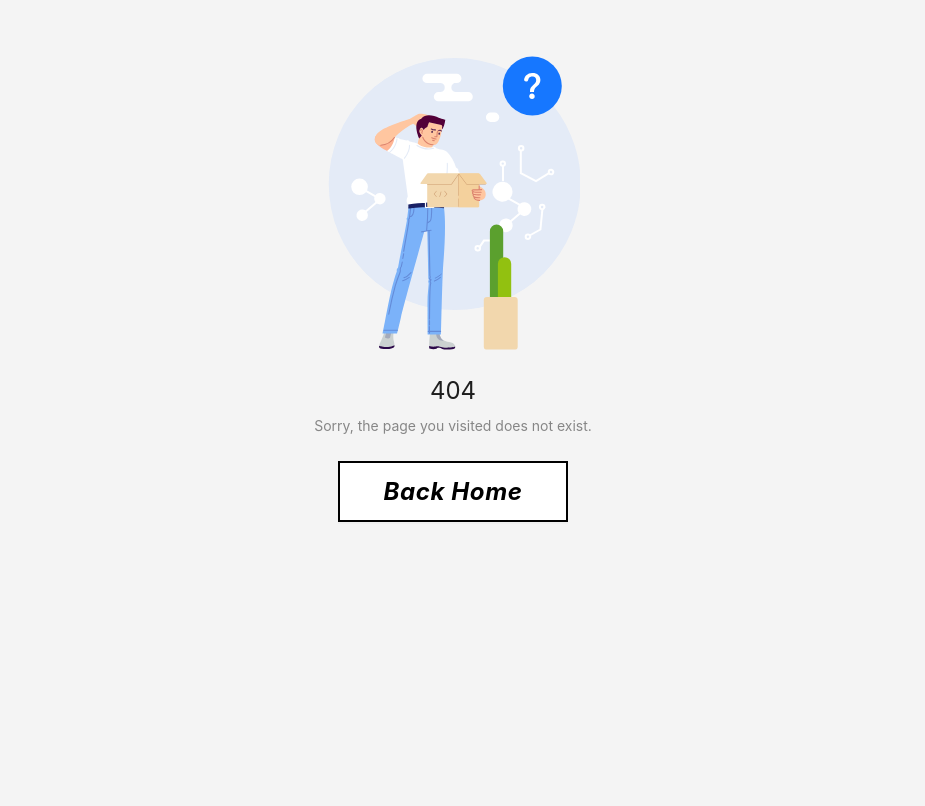
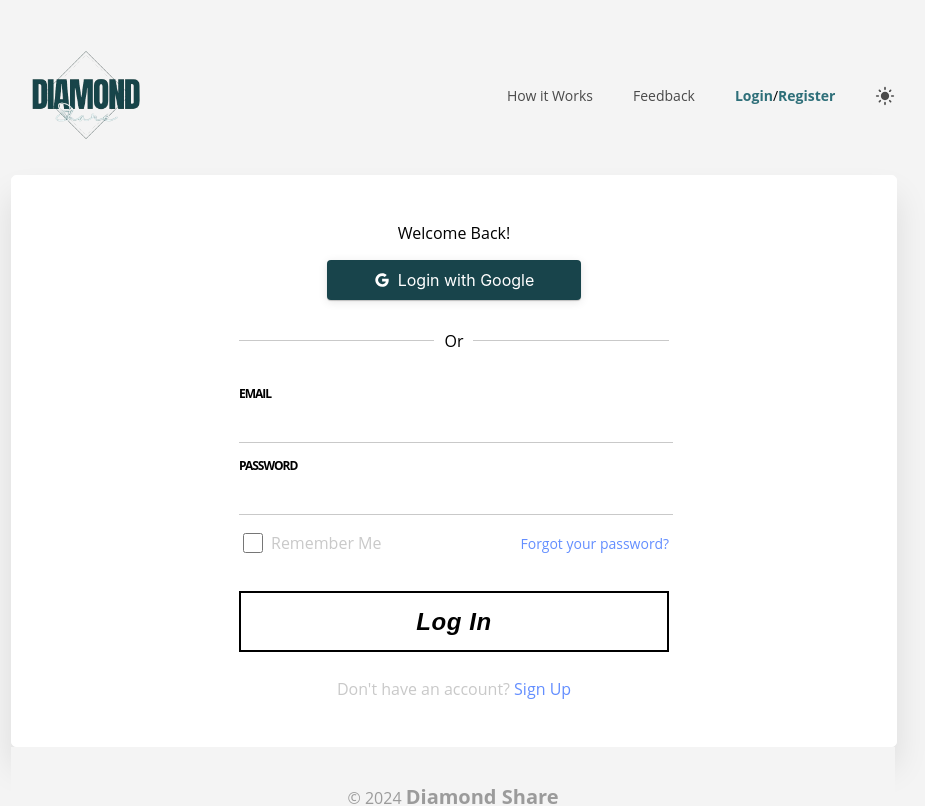
Before and after one commit to Abdulmoizk/diamond-share, a React (Vite) app: page /login in a window 1280 px wide. Before the commit this address had no page. Shown: the top 806 px of the page, without its empty margins (187-1112 px from the left). Built offline with nearby package versions, Linux system fonts and the light colour scheme.

Commit message:
login and signup page ui

```diff
--- /dev/null
+++ b/src/components/CardLogin.jsx
@@ -0,0 +1,60 @@
+import LoginForm from "./LoginForm";
+import { Button } from "antd";
+import { GoogleOutlined } from "@ant-design/icons";
+import "./index.scss";
+import AppForm from "./antd/form";
+import ThemeButton from "./button";
+import { Link } from "react-router-dom";
+
+function LoginCard() {
+  return (
+    <div className="login-card">
+      <div className="center-div">
+        <div className="sec-1">
+          <p>Welcome Back!</p>
+          <Button
+            className="google-btn"
+            icon={<GoogleOutlined />}
+            type="primary"
+          >
+            Login with Google
+          </Button>
+          <div>
+            <div className="line-div"></div>
+            <span>Or</span>
+            <div className="line-div"></div>
+
+          </div>
+        </div>
+        <div className="sec-2">
+          <div>
+            <label htmlFor="">Email</label>
+            <br />
+            <input type="text" />
+          </div>
+          <div>
+            <label htmlFor="">Password</label>
+            <br />
+            <input type="text" />
+          </div>
+          <div className="check-box">
+            <span>
+              <input type="checkbox" /> Remember Me
+            </span>
+            <Link>Forgot your password?</Link>
+          </div>
+
+          <div>
+            <ThemeButton title={"Log In"} />
+          </div>
+          <p>Don't have an account? <Link to={'/signup'}>Sign Up</Link></p>
+        </div>
+      </div>
+    </div>
+  );
+}
+
+export default LoginCard;
+{
+  /* <AppForm /> */
+}
--- /dev/null
+++ b/src/components/CardSignup.jsx
@@ -0,0 +1,37 @@
+import "./index.scss";
+import ThemeButton from "./button";
+import { Link } from "react-router-dom";
+
+function SignupCard() {
+  return (
+    <div className="login-card">
+        <div className="div-div">
+
+      <div className="center-div">
+        <div className="sec-2">
+          <div>
+            <label htmlFor="">Email</label>
+            <br />
+            <input type="text" placeholder="Enter your email address" />
+          </div>
+          <div>
+            <label htmlFor="">Password</label>
+            <br />
+            <input type="password" placeholder="Enter your password" />
+          </div>
+
+          <div>
+            <ThemeButton title={"Create Free Account"} />
+          </div>
+          <p>
+            Already Member? <Link to={"/login"}>Log In</Link>
+          </p>
+        </div>
+
+      </div>
+        </div>
+    </div>
+  );
+}
+
+export default SignupCard;
--- a/src/components/Cardmain.jsx
+++ b/src/components/Cardmain.jsx
@@ -32,7 +32,7 @@ function MainCard({ childData }) {
     setType(newType);
   };
   const onDrop = async (acceptedFiles) => {
-    settempFiles([...files, ...acceptedFiles]);
+    settempFiles([...tempFiles, ...acceptedFiles]);
     let arr = [];
     for (var i = 0; acceptedFiles.length > i; i++) {
       arr.push(uploadFile(acceptedFiles[i], files + i));
--- a/src/components/Header.jsx
+++ b/src/components/Header.jsx
@@ -19,7 +19,9 @@ function Header() {
     <div className="">
       <div className="header-bar">
         <div className="logo">
+          <Link to={"/"}>
           <img src={LOGO_Light} alt="" />
+          </Link>
         </div>
         <div className="menu-bar">
           <ul>
--- /dev/null
+++ b/src/components/antd/form.jsx
@@ -0,0 +1,64 @@
+import React from "react";
+import { Button, Checkbox, Form, Input } from "antd";
+import ThemeButton from "../button";
+const onFinish = (values) => {
+  console.log("Success:", values);
+};
+const onFinishFailed = (errorInfo) => {
+  console.log("Failed:", errorInfo);
+};
+const AppForm = () => (
+  <Form
+    name="basic"
+    labelCol={{
+      span: 8,
+    }}
+    wrapperCol={{
+      span: 16,
+    }}
+    style={{
+      maxWidth: 600,
+    }}
+    initialValues={{
+      remember: true,
+    }}
+    onFinish={onFinish}
+    onFinishFailed={onFinishFailed}
+    autoComplete="off"
+  >
+    <Form.Item
+      label="Username"
+      name="username"
+      rules={[
+        {
+          required: true,
+          message: "Please input your username!",
+        },
+      ]}
+    >
+      <Input />
+    </Form.Item>
+
+    <Form.Item
+      label="Password"
+      name="password"
+      rules={[
+        {
+          required: true,
+          message: "Please input your password!",
+        },
+      ]}
+    >
+      <Input.Password />
+    </Form.Item>
+
+    <Form.Item name="remember" valuePropName="checked">
+      <Checkbox>Remember me</Checkbox>
+    </Form.Item>
+
+    <Form.Item>
+     <ThemeButton title={"Login"}/>
+    </Form.Item>
+  </Form>
+);
+export default AppForm;
--- a/src/components/index.scss
+++ b/src/components/index.scss
@@ -191,3 +191,155 @@ footer {
     }
   }
 }
+.login-card {
+  display: flex;
+  flex-direction: column;
+  gap: 20px;
+  background-color: $white;
+  width: 100%;
+  min-height: 390px;
+  margin-top: 0px;
+  box-shadow: 0 21px 33px 0 rgba(0, 0, 0, 0.1);
+  border: 1px solid $white;
+  border-radius: 5px;
+
+
+  .center-div {
+    margin: 30px auto;
+    width: 100%;
+    max-width: 430px;
+
+    .sec-1 {
+      text-align: center;
+      button {
+        max-width: 254px;
+      }
+      div {
+        margin: 20px 0;
+        position: relative;
+        display: flex;
+        align-items: center;
+
+        &::before,
+        &::after {
+          content: "";
+          flex-grow: 1;
+          border-bottom: 1px solid #c9c9c9;
+        }
+
+        span {
+          background-color: #fff;
+          padding: 0 10px;
+          position: relative;
+          z-index: 1;
+        }
+      }
+    }
+    .sec-2 {
+      display: flex;
+      gap: 10px;
+      flex-direction: column;
+      .check-box {
+        display: flex;
+        align-items: center;
+        justify-content: space-between;
+        a{
+          font-family: "Open Sans", sans-serif;
+          font-weight: 400;
+          color: #638eff;
+          text-decoration: none;
+        font-size: 14px;
+        }
+        span {
+          font-family: "Open Sans", sans-serif;
+          font-weight: 400;
+          color: #c9c9c9;
+          display: flex;
+          gap: 5px;
+          clip: rect(0, 0, 0, 0);
+          align-items: center;
+          input {
+            width: 20px;
+          }
+        }
+        // background-color: aqua;
+      }
+      button {
+        margin-top: 20px;
+        width: 100%;
+        font-weight: 900 !important;
+      }
+      label {
+        display: inline-block;
+        margin-bottom: 5px;
+        font-size: 12px;
+        font-weight: 700;
+        letter-spacing: -1px;
+        text-align: left;
+        color: #000;
+        text-transform: uppercase;
+      }
+      input {
+        width: 100%;
+        height: 30px;
+        padding-top: 4px;
+        border: none;
+        border-bottom: solid 1px #c9c9c9;
+        font-size: 14px;
+        line-height: 1.93;
+        letter-spacing: -0.4px;
+        color: #000;
+        font-family: "Open Sans", sans-serif;
+        font-weight: 700;
+        &::placeholder{
+          font-weight: 400;
+          font-size: medium;
+          letter-spacing: -0.4px;
+          color: #c9c9c9;
+        }
+        &:focus {
+          outline: none;
+        }
+      }
+      p{
+        text-align: center;
+        color: #c9c9c9;
+        a{
+          font-family: "Open Sans", sans-serif;
+          font-weight: 400;
+          color: #638eff;
+          text-decoration: none;
+        }
+      }
+    }
+    .google-btn {
+      width: 100%;
+      max-width: 254px;
+      min-height: 40px;
+      border-radius: 4px;
+      border: none;
+      padding: 0px 55px;
+      background-color: $primary-color !important;
+      font-size: 16px;
+      color: #fff;
+      font-weight: 400;
+      transition: box-shadow 0.15s ease-in-out;
+      box-shadow: 0 2px 10px 0 rgba(0, 0, 0, 0.1),
+        0 1px 1px 0 rgba(0, 0, 0, 0.2);
+      &:hover {
+        background-color: $primary-light-color !important;
+        box-shadow: 0 2px 10px 0 rgba(0, 0, 0, 0.1),
+          0 1px 1px 0 rgba(0, 0, 0, 0.2), 0 2px 23px 0 rgba(0, 0, 0, 0.19);
+        &:active {
+          background-color: $primary-color !important;
+          box-shadow: 0 2px 10px 0 rgba(0, 0, 0, 0.1),
+            0 1px 1px 0 rgba(0, 0, 0, 0.2);
+        }
+      }
+    }
+  }
+}
+.div-div{
+  display: flex;
+  margin: 3% 0px;
+}
--- a/src/config/Router.jsx
+++ b/src/config/Router.jsx
@@ -1,15 +1,20 @@
 import{BrowserRouter, Routes, Route} from 'react-router-dom';
 import HomePage from '../pages/home';
 import PageNotExist from '../pages/home/pagenotexists';
+import RegisterPage from '../pages/Signup';
+import LoginPage from '../pages/Login';
+import TutorialPage from '../pages/Tutorial';
+import FeedbackPage from '../pages/Feedback';
 
 function AppRouter() {
     return (
         <BrowserRouter>
         <Routes>
             <Route path="/" element={<HomePage />} />
-            {/* <Route path="tutorial" element={< />} />
-            <Route path="/login" element={< />} />
-            <Route path="/signup" element={< />} /> */}
+            <Route path="tutorial" element={<TutorialPage />} />
+            <Route path="feedback" element={<FeedbackPage />} />
+            <Route path="/login" element={<LoginPage />} />
+            <Route path="/signup" element={<RegisterPage />} />
             <Route path="*" element={<PageNotExist />} />
         </Routes>
         </BrowserRouter>
--- /dev/null
+++ b/src/pages/Feedback.jsx
@@ -0,0 +1,15 @@
+import React from "react";
+import Header from "../components/Header";
+import "./home/css/Style.scss";
+const FeedbackPage = () => {
+  return (
+    <div className="ccontainer">
+      <Header />
+      <div className="main-card">
+
+      </div>
+    </div>
+  );
+};
+
+export default FeedbackPage;
--- /dev/null
+++ b/src/pages/Login.jsx
@@ -0,0 +1,16 @@
+import React from "react";
+import Header from "../components/Header";
+import "./home/css/Style.scss";
+import LoginCard from "../components/CardLogin";
+import Footer from "../components/Footer";
+const LoginPage = () => {
+  return (
+    <div className="ccontainer">
+      <Header />
+      <LoginCard/>
+      <Footer/>
+    </div>
+  );
+};
+
+export default LoginPage;
--- /dev/null
+++ b/src/pages/Signup.jsx
@@ -0,0 +1,16 @@
+import React from "react";
+import Header from "../components/Header";
+import "./home/css/Style.scss";
+import SignupCard from "../components/CardSignup";
+import Footer from "../components/Footer";
+const RegisterPage = () => {
+  return (
+    <div className="ccontainer">
+      <Header />
+      <SignupCard/>
+      <Footer/>
+    </div>
+  );
+};
+
+export default RegisterPage;
--- /dev/null
+++ b/src/pages/Tutorial.jsx
@@ -0,0 +1,15 @@
+import React from "react";
+import Header from "../components/Header";
+import "./home/css/Style.scss";
+const TutorialPage = () => {
+  return (
+    <div className="ccontainer">
+      <Header />
+      <div className="main-card">
+
+      </div>
+    </div>
+  );
+};
+
+export default TutorialPage;
```
Also changed, not shown: src/assets/google-icon.svg (added), src/pages/home/css/Style.scss (line endings or trailing spaces).
